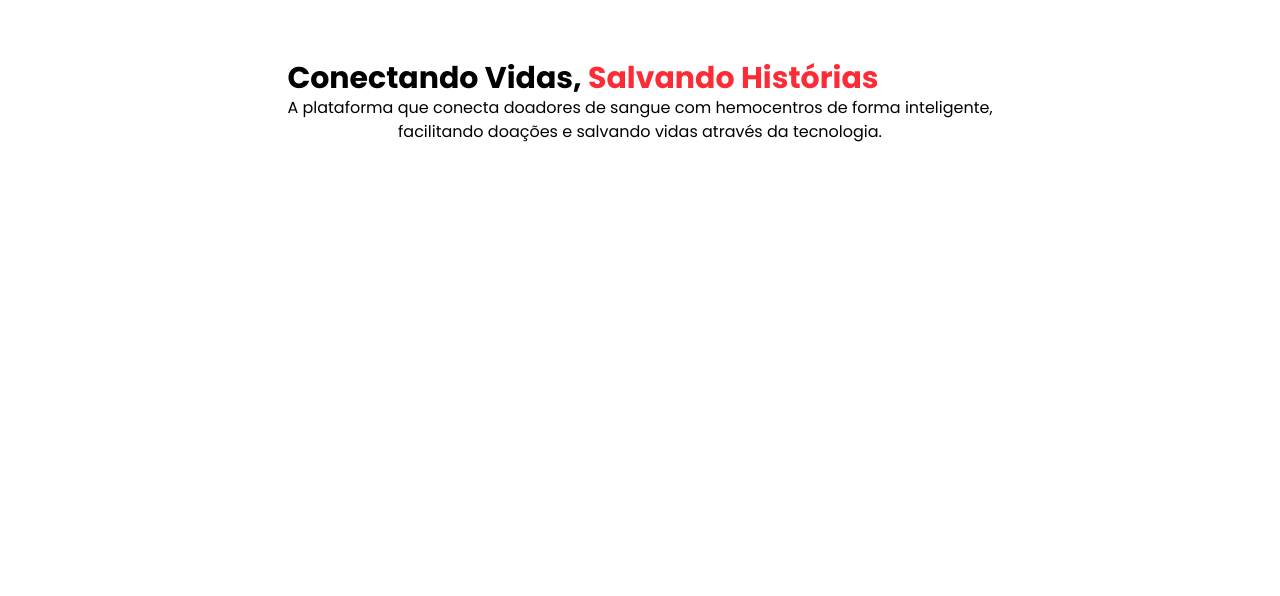
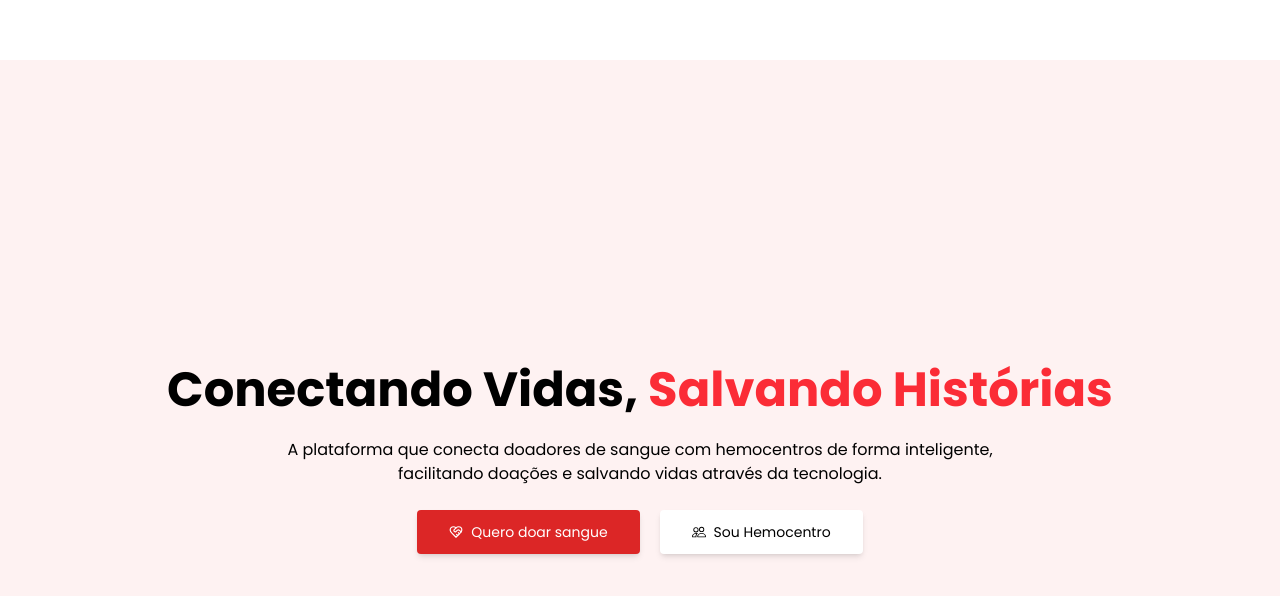
Before and after one commit to MarceloCesar30/DOE_MAIS, a Next.js app: page / in a window 1280 px wide. Shown: the part 260-856 px from the top of the page. Before the commit the page ends 800 px from the top, so only its background shows below. Built offline with nearby package versions, Linux system fonts and the light colour scheme.

Commit message:
Feat: Herosection finalizada

```diff
--- a/package.json
+++ b/package.json
@@ -12,7 +12,8 @@
     "next": "15.4.4",
     "postcss": "^8.5.6",
     "react": "19.1.0",
-    "react-dom": "19.1.0"
+    "react-dom": "19.1.0",
+    "react-icons": "^5.5.0"
   },
   "devDependencies": {
     "@eslint/eslintrc": "^3",
--- a/src/app/components/HeroSection.jsx
+++ b/src/app/components/HeroSection.jsx
@@ -1,9 +1,19 @@
+import { BsPeople } from "react-icons/bs";
+import { LuHeartHandshake } from "react-icons/lu";
+
 export default function HeroSection() {
+
     return (
-        <div className="flex items-center justify-center mt-80">
-            <div className="flex-col">
-                <h1 className="text-3xl font-bold">Conectando Vidas,  <span className="text-red-500">Salvando Histórias</span></h1>
+        <div className="flex items-center justify-center  px-4 h-screen mt-80 p-80   bg-red-50  ">
+            <div className="flex flex-col gap-6   items-center">
+                <h1 className=" font-bold text-5xl ">Conectando Vidas,  <span className="text-red-500 ">Salvando Histórias</span></h1>
                 <p className="text-center font-light">A plataforma que conecta doadores de sangue com hemocentros de forma inteligente, <br /> facilitando doações e salvando vidas através da tecnologia.</p>
+
+                <div className="flex flex-row  font-light text-base  justify-center gap-5">
+                    <button className="bg-[#DC2626] h-11 px-8 inline-flex items-center gap-2 rounded text-white  text-sm  shadow-md hover:bg-red-700   hover:cursor-pointer">
+                        <LuHeartHandshake /> Quero doar sangue</button>
+                    <button className="bg-[#ffff]  rounded  inline-flex items-center gap-2 text-black shadow-md  h-11 px-8 text-sm  hover:bg-gray-100 hover:cursor-pointer"> <BsPeople />Sou Hemocentro</button>
+                </div>
             </div>
         </div>
     )
```
Also changed, not shown: 1 other file (tests, documents, lock files or other folders).
